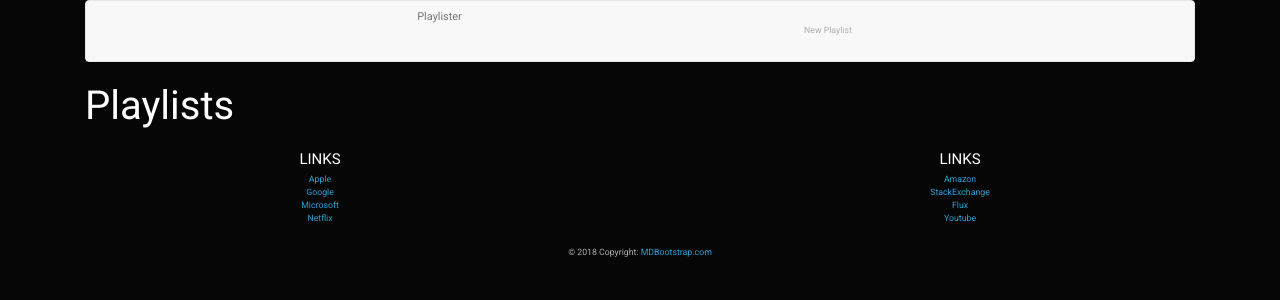
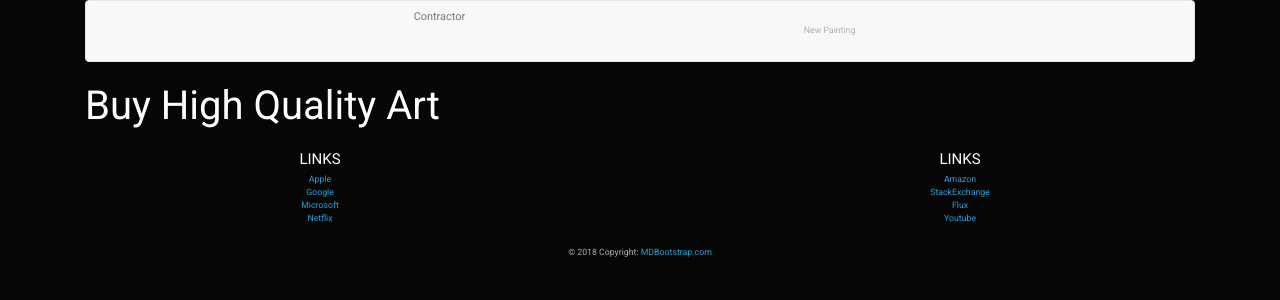
Before and after one commit to jkt2k/contractor, a Flask app: page / in a window 1280 px wide. Shown: the top 300 px of the page. Run offline with Flask 2, Linux system fonts and the light colour scheme; data that the repository does not hold is empty; some libraries are stand-ins or nearby versions.

Commit message:
changed aesthetic

```diff
--- a/app.py
+++ b/app.py
@@ -4,95 +4,95 @@ from pymongo import MongoClient
 from datetime import datetime
 import os
 
-host = os.environ.get('MONGODB_URI', 'mongodb://localhost:27017/Playlister')
+host = os.environ.get('MONGODB_URI', 'mongodb://localhost:27017/Contractor')
 client = MongoClient(host=f'{host}?retryWrites=false')
 db = client.get_default_database()
-playlists = db.playlists
+paintings = db.paintings
 comments = db.comments
 
 # client = MongoClient()
-# db = client.Playlister
-# playlists = db.playlists
+# db = client.Contractor
+# paintings = db.paintings
 
 app=Flask(__name__)
-# playlists = [
+# paintings = [
 #     { 'title': 'Cat Videos', 'description': 'Cats acting weird' },
 #     { 'title': '80\'s Music', 'description': 'Don\'t stop believing!' }
 # ]
 
 @app.route('/')
-def playlists_index():
-    """Show all playlists."""
-    return render_template('playlists_index.html', playlists=playlists.find())
+def listings_index():
+    """Show all paintings."""
+    return render_template('paintings_index.html', paintings=paintings.find())
 
-@app.route('/playlists', methods=['POST'])
-def playlists_submit():
-    """Submit a new playlist."""
-    playlist = {
+@app.route('/paintings', methods=['POST'])
+def paintings_submit():
+    """Submit a new painting."""
+    painting = {
         'title': request.form.get('title'),
         'description': request.form.get('description'),
         'videos': request.form.get('videos').split(),
         'created_at': datetime.now()
     }
-    print(playlist)
-    playlist_id = playlists.insert_one(playlist).inserted_id
-    return redirect(url_for('playlists_show', playlist_id=playlist_id))
+    print(painting)
+    painting_id = paintings.insert_one(painting).inserted_id
+    return redirect(url_for('paintings_show', painting_id=painting_id))
 
-@app.route('/playlists/new')
-def playlists_new():
-    """Create a new playlist."""
-    return render_template('playlists_new.html', playlist={}, title='New Playlist')
+@app.route('/paintings/new')
+def paintings_new():
+    """Create a new painting."""
+    return render_template('paintings_new.html', painting={}, title='New Painting')
 
-@app.route('/playlists/<playlist_id>')
-def playlists_show(playlist_id):
-    """Show a single playlist."""
-    playlist = playlists.find_one({'_id': ObjectId(playlist_id)})
-    playlist_comments = comments.find({'playlist_id': ObjectId(playlist_id)})
-    return render_template('playlists_show.html', playlist=playlist, comments=playlist_comments)
+@app.route('/paintings/<painting_id>')
+def paintings_show(painting_id):
+    """Show a single painting."""
+    painting = paintings.find_one({'_id': ObjectId(painting_id)})
+    painting_comments = comments.find({'painting_id': ObjectId(painting_id)})
+    return render_template('paintings_show.html', painting=painting, comments=painting_comments)
 
-@app.route('/playlists/<playlist_id>', methods=['POST'])
-def playlists_update(playlist_id):
-    """Submit an edited playlist."""
-    updated_playlist = {
+@app.route('/paintings/<painting_id>', methods=['POST'])
+def paintings_update(painting_id):
+    """Submit an edited painting."""
+    updated_painting = {
         'title': request.form.get('title'),
         'description': request.form.get('description'),
         'videos': request.form.get('videos').split()
     }
-    playlists.update_one(
-        {'_id': ObjectId(playlist_id)},
-        {'$set': updated_playlist})
-    return redirect(url_for('playlists_show', playlist_id=playlist_id))
+    paintings.update_one(
+        {'_id': ObjectId(painting_id)},
+        {'$set': updated_painting})
+    return redirect(url_for('paintings_show', painting_id=painting_id))
 
-@app.route('/playlists/<playlist_id>/edit')
-def playlists_edit(playlist_id):
-    """Show the edit form for a playlist."""
-    playlist = playlists.find_one({'_id': ObjectId(playlist_id)})
-    return render_template('playlists_edit.html', playlist=playlist, title='Edit Playlist')
+@app.route('/paintings/<painting_id>/edit')
+def paintings_edit(painting_id):
+    """Show the edit form for a painting."""
+    painting = paintings.find_one({'_id': ObjectId(painting_id)})
+    return render_template('paintings_edit.html', painting=painting, title='Edit Painting')
 
-@app.route('/playlists/<playlist_id>/delete', methods=['POST'])
-def playlists_delete(playlist_id):
-    """Delete one playlist."""
-    playlists.delete_one({'_id': ObjectId(playlist_id)})
-    return redirect(url_for('playlists_index'))
+@app.route('/paintings/<painting_id>/delete', methods=['POST'])
+def paintings_delete(painting_id):
+    """Delete one painting."""
+    paintings.delete_one({'_id': ObjectId(painting_id)})
+    return redirect(url_for('paintings_index'))
 
-@app.route('/playlists/comments', methods=['POST'])
+@app.route('/paintings/comments', methods=['POST'])
 def comments_new():
     """Submit a new comment."""
     comment = {
         'title': request.form.get('title'),
         'content': request.form.get('content'),
-        'playlist_id': ObjectId(request.form.get('playlist_id'))
+        'painting_id': ObjectId(request.form.get('painting_id'))
     }
     print(comment)
     comment_id = comments.insert_one(comment).inserted_id
-    return redirect(url_for('playlists_show', playlist_id=request.form.get('playlist_id')))
+    return redirect(url_for('paintings_show', painting_id=request.form.get('painting_id')))
 
-@app.route('/playlists/comments/<comment_id>', methods=['POST'])
+@app.route('/paintings/comments/<comment_id>', methods=['POST'])
 def comments_delete(comment_id):
     """Action to delete a comment."""
     comment = comments.find_one({'_id': ObjectId(comment_id)})
     comments.delete_one({'_id': ObjectId(comment_id)})
-    return redirect(url_for('playlists_show', playlist_id=comment.get('playlist_id')))
+    return redirect(url_for('paintings_show', painting_id=comment.get('painting_id')))
 
 if __name__=='__main__':
     app.run(debug=True, host='0.0.0.0', port=os.environ.get('PORT', 5000))
--- a/templates/playlists_edit.html
+++ b/templates/paintings_edit.html
@@ -3,12 +3,12 @@
 {% block content %}
 <div class='row'>
     <div class='col-sm-6 col-sm-offset-3'>
-        <form method='POST' action='/playlists/{{playlist._id}}'>
+        <form method='POST' action='/paintings/{{painting._id}}'>
             <input type='hidden' name='_method' value='PUT'/>
-            {% include 'partials/playlists_form.html' %}
+            {% include 'partials/paintings_form.html' %}
             <!-- BUTTON -->
             <div class='form-group'>
-                <button class='btn btn-primary' type='submit'>Save Playlist</button>
+                <button class='btn btn-primary' type='submit'>Save Painting</button>
             </div>
         </form>
     </div>
--- /dev/null
+++ b/templates/paintings_index.html
@@ -0,0 +1,14 @@
+{% extends 'base.html' %}
+
+{% block content %}
+<h1>Buy High Quality Art</h1>
+
+<div class='row'>
+    {% for painting in paintings %}
+        <div class='col-md-3'>
+            <h2><a href='/paintings/{{ painting._id }}'>{{ painting.title }}</a></h2>
+            <small>{{ painting.description }}</small>
+        </div>
+    {% endfor %}
+</div>
+{% endblock %}
--- a/templates/playlists_new.html
+++ b/templates/paintings_new.html
@@ -3,11 +3,11 @@
 {% block content %}
 <div class='row'>
     <div class='col-sm-6 col-sm-offset-3'>
-        <form method='POST' action='/playlists'>
-            {% include 'partials/playlists_form.html' %}
+        <form method='POST' action='/paintings'>
+            {% include 'partials/paintings_form.html' %}
             <!-- BUTTON -->
             <div class='form-group'>
-                <button class='btn btn-primary' type='submit'>Save Playlist</button>
+                <button class='btn btn-primary' type='submit'>Save Painting</button>
             </div>
         </form>
     </div>
--- a/templates/partials/comment.html
+++ b/templates/partials/comment.html
@@ -3,7 +3,7 @@
         <h4 class='card-title'>{{ comment.title }}</h4>
         <p class='card-text'>{{ comment.content }}</p>
         <!-- Delete link -->
-        <p><form method='POST' action='/playlists/comments/{{ comment._id }}'>
+        <p><form method='POST' action='/paintings/comments/{{ comment._id }}'>
             <button class='btn btn-link' type='submit'>Delete</button>
         </form></p>
     </div>
--- a/templates/partials/comment_form.html
+++ b/templates/partials/comment_form.html
@@ -1,5 +1,5 @@
-<form action='/playlists/comments' method='POST'>
-    <input type='hidden' value='{{ playlist._id }}' name='playlist_id'/>
+<form action='/paintings/comments' method='POST'>
+    <input type='hidden' value='{{ painting._id }}' name='painting_id'/>
     <fieldset>
         <legend>Add a Comment</legend>
         <!-- TITLE -->
--- a/templates/partials/navbar.html
+++ b/templates/partials/navbar.html
@@ -2,11 +2,11 @@
     <div class='container-fluid'>
         <div class='navbar-header'>
             <a class='navbar-brand' href='/'>
-                Playlister
+                Contractor
             </a>
         </div>
         <div class='pull-right'>
-            <a href='/playlists/new' class='btn btn-default navbar-btn'>New Playlist</a>
+            <a href='/paintings/new' class='btn btn-default navbar-btn'>New Painting</a>
         </div>
     </div>
 </nav>
--- a/templates/playlists_index.html
+++ /dev/null
@@ -1,14 +0,0 @@
-{% extends 'base.html' %}
-
-{% block content %}
-<h1>Playlists</h1>
-
-<div class='row'>
-    {% for playlist in playlists %}
-        <div class='col-md-3'>
-            <h2><a href='/playlists/{{ playlist._id }}'>{{ playlist.title }}</a></h2>
-            <small>{{ playlist.description }}</small>
-        </div>
-    {% endfor %}
-</div>
-{% endblock %}
```
Also changed, not shown: templates/paintings_show.html (renamed from templates/playlists_show.html, +8 -8 lines), templates/partials/paintings_form.html (added, +21 -0 lines), templates/partials/playlists_form.html (deleted, +0 -21 lines), tests.py (+32 -30 lines), 1 other file.
